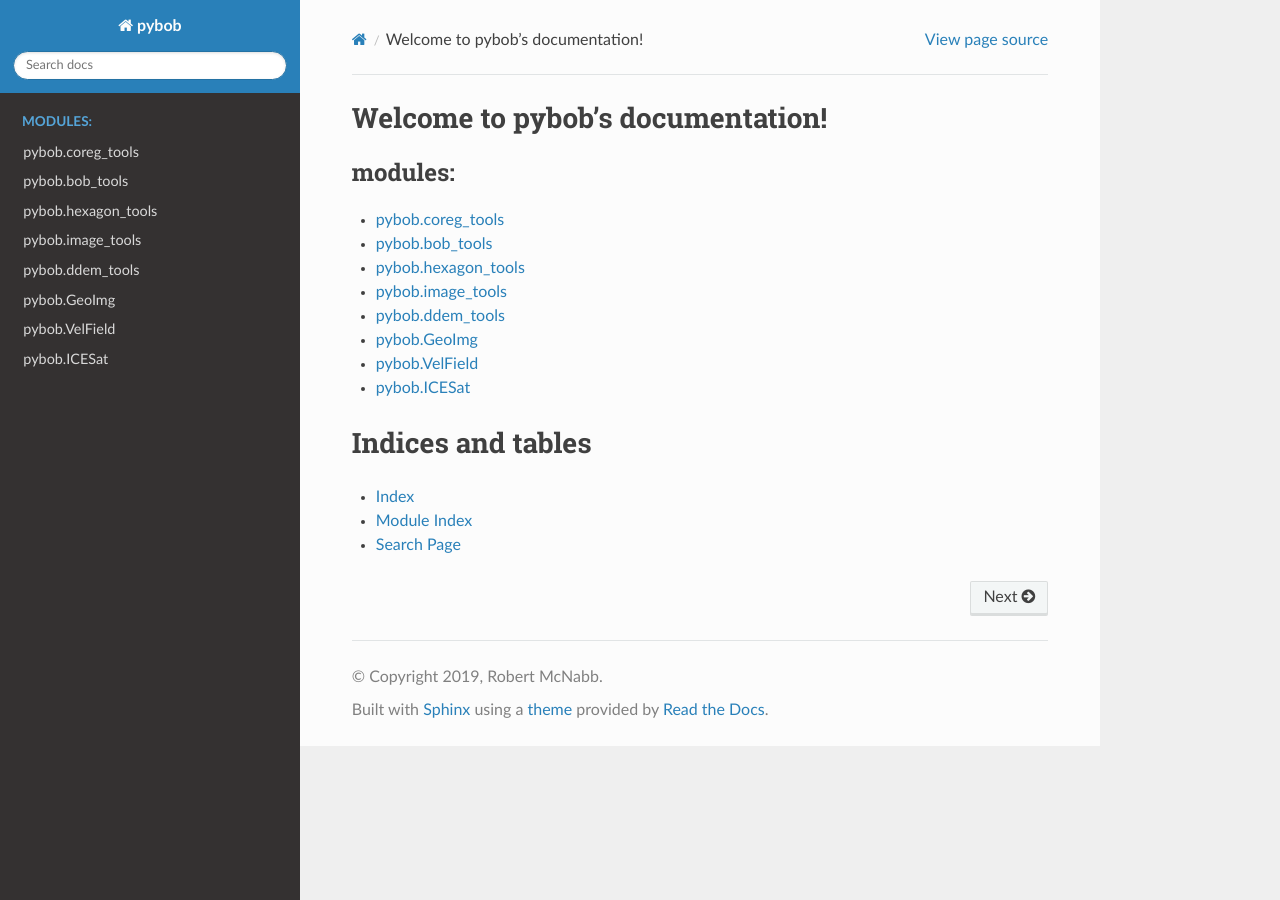
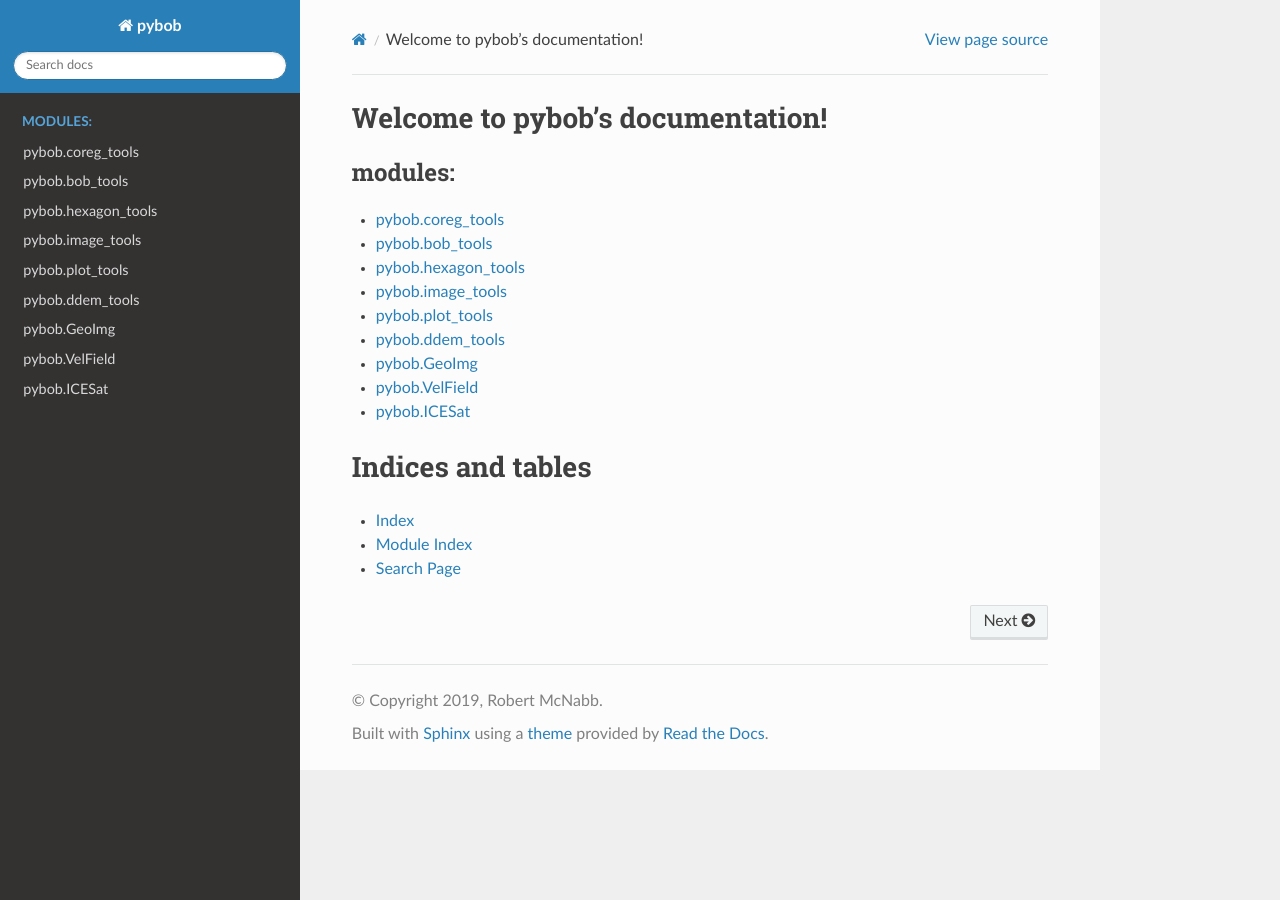
Before and after one commit to iamdonovan/pybob, a Sphinx documentation site: the page built from doc/index.rst, in a window 1280 px wide. Built offline with Sphinx 7.4.7 and the Read the Docs theme 2.0.0, drawn with Linux system fonts in a browser that asks for light colours.

Commit message:
add plot_tools to rst files for documentation

```diff
--- a/doc/index.rst
+++ b/doc/index.rst
@@ -9,6 +9,7 @@ Welcome to pybob's documentation!
    pybob.bob_tools
    pybob.hexagon_tools
    pybob.image_tools
+   pybob.plot_tools
    pybob.ddem_tools
    pybob.GeoImg
    pybob.VelField
--- /dev/null
+++ b/doc/pybob.plot_tools.rst
@@ -0,0 +1,5 @@
+pybob.plot_tools
+=================================
+
+.. automodule:: pybob.plot_tools
+    :members:
```
